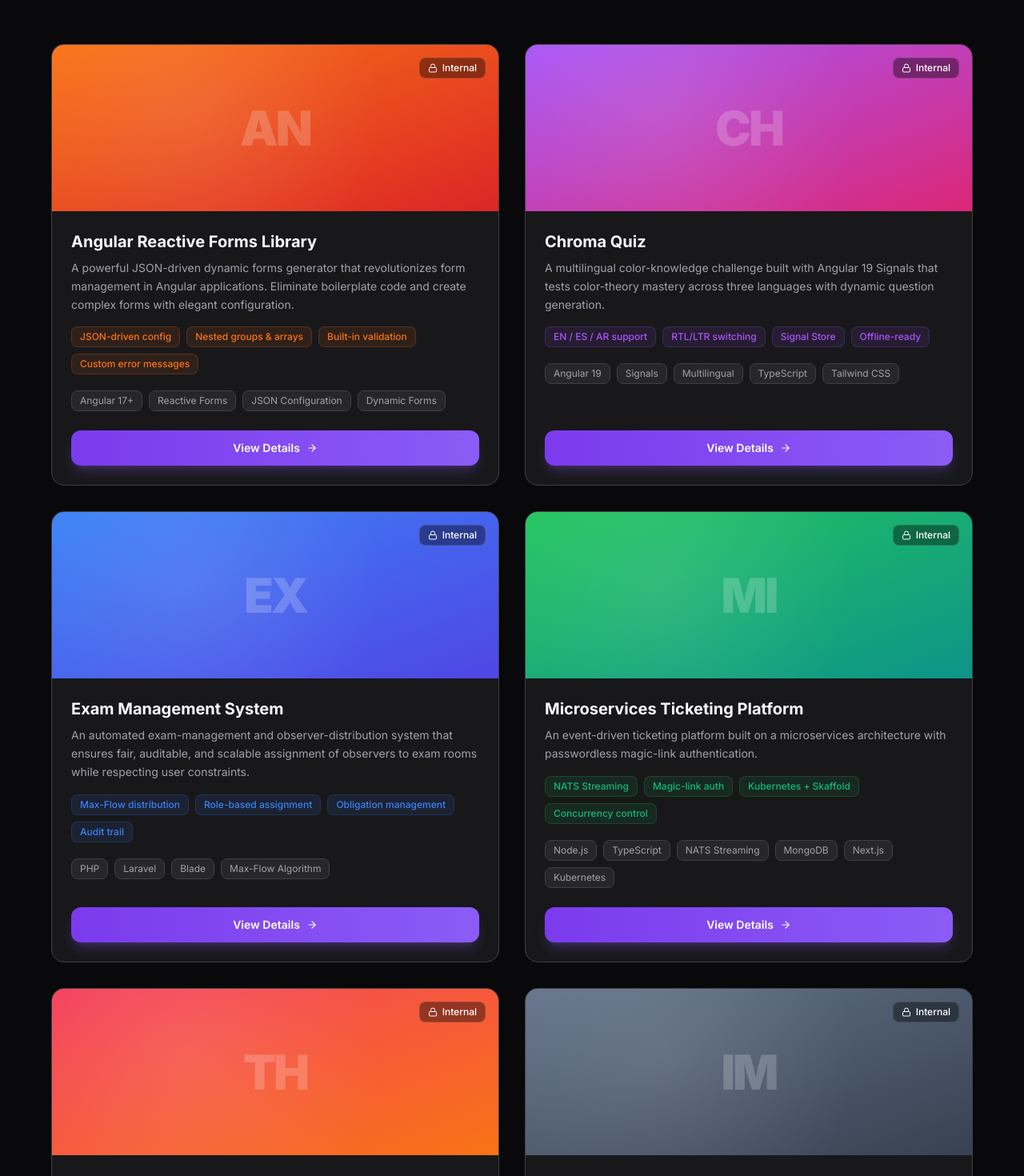
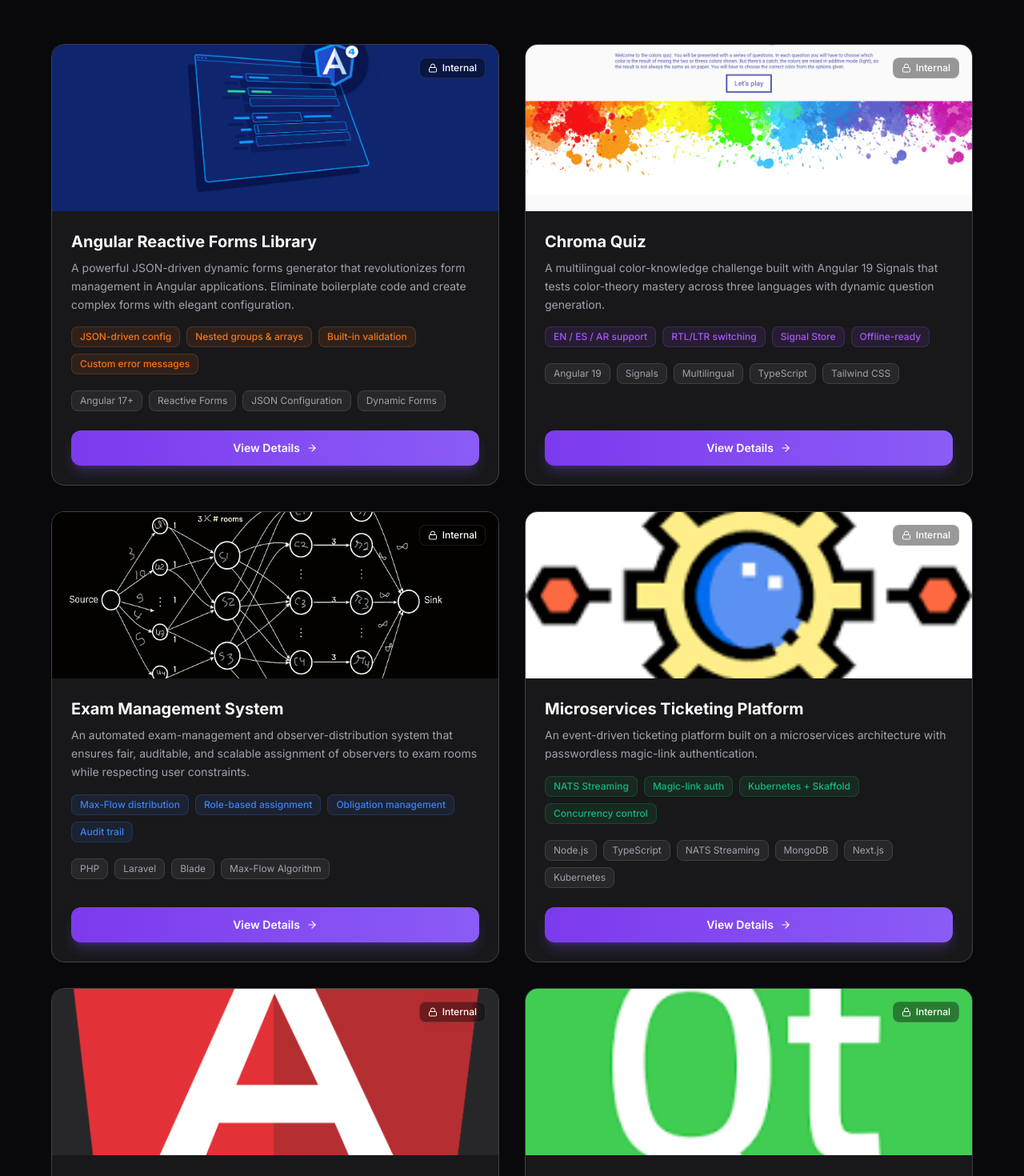
Before and after one commit to asemdreibati/portfolio, a Next.js app: page /projects in a window 1280 px wide. Shown: the part 320-1790 px from the top of the page at 80% size. Built offline with nearby package versions, Linux system fonts and the light colour scheme.

Commit message:
feat: replace gradient placeholders with real project images

```diff
--- a/app/projects/angular-forms/page.tsx
+++ b/app/projects/angular-forms/page.tsx
@@ -1,3 +1,4 @@
+import Image from 'next/image'
 import Link from 'next/link'
 import { ArrowLeft, Lock, Code2, Layers, ShieldCheck, Repeat2 } from 'lucide-react'
 
@@ -40,15 +41,9 @@ export default function AngularFormsPage() {
           <ArrowLeft className="w-4 h-4" /> All Projects
         </Link>
 
-        {/* Hero banner */}
-        <div className="relative h-72 sm:h-80 rounded-2xl overflow-hidden mb-10 bg-gradient-to-br from-orange-500 to-red-600 flex items-center justify-center">
-          <div className="absolute inset-0 opacity-10 bg-[radial-gradient(circle_at_30%_40%,white,transparent_60%)]" />
-          <span className="text-8xl font-black tracking-tighter opacity-20 select-none text-white">AF</span>
-          <div className="absolute bottom-6 left-6">
-            <span className="bg-orange-500/90 text-white text-xs font-semibold px-3 py-1 rounded-full">
-              Angular Library
-            </span>
-          </div>
+        {/* Hero image */}
+        <div className="relative h-72 sm:h-80 rounded-2xl overflow-hidden mb-10 bg-[var(--bg-surface-2)]">
+          <Image src="/images/angular-forms.png" alt="Angular Reactive Forms Library" fill className="object-cover" sizes="(max-width: 896px) 100vw, 896px" />
         </div>
 
         {/* Title */}
--- a/app/projects/chroma-quiz/page.tsx
+++ b/app/projects/chroma-quiz/page.tsx
@@ -1,3 +1,4 @@
+import Image from 'next/image'
 import Link from 'next/link'
 import { ArrowLeft, Lock, Globe, Zap, BarChart2, WifiOff } from 'lucide-react'
 
@@ -44,18 +45,9 @@ export default function ChromaQuizPage() {
           <ArrowLeft className="w-4 h-4" /> All Projects
         </Link>
 
-        {/* Hero banner */}
-        <div className="relative h-72 sm:h-80 rounded-2xl overflow-hidden mb-10 bg-gradient-to-br from-purple-500 to-pink-600 flex items-center justify-center">
-          <div className="absolute inset-0 opacity-10 bg-[radial-gradient(circle_at_30%_40%,white,transparent_60%)]" />
-          <span className="text-8xl font-black tracking-tighter opacity-20 select-none text-white">CQ</span>
-          <div className="absolute bottom-6 left-6 flex gap-2">
-            <span className="bg-purple-500/90 text-white text-xs font-semibold px-3 py-1 rounded-full">
-              Angular 19
-            </span>
-            <span className="bg-black/50 backdrop-blur-sm border border-white/10 text-white text-xs font-semibold px-3 py-1 rounded-full">
-              Open Source
-            </span>
-          </div>
+        {/* Hero image */}
+        <div className="relative h-72 sm:h-80 rounded-2xl overflow-hidden mb-10 bg-[var(--bg-surface-2)]">
+          <Image src="/images/angular-chroma-quiz-1.png" alt="Chroma Quiz" fill className="object-cover" sizes="(max-width: 896px) 100vw, 896px" />
         </div>
 
         {/* Title */}
--- a/app/projects/exam-management/page.tsx
+++ b/app/projects/exam-management/page.tsx
@@ -1,3 +1,4 @@
+import Image from 'next/image'
 import Link from 'next/link'
 import { ArrowLeft, Lock, GitBranch, Users, Shield, Scale } from 'lucide-react'
 
@@ -49,15 +50,9 @@ export default function ExamManagementPage() {
           <ArrowLeft className="w-4 h-4" /> All Projects
         </Link>
 
-        {/* Hero banner */}
-        <div className="relative h-72 sm:h-80 rounded-2xl overflow-hidden mb-10 bg-gradient-to-br from-blue-500 to-indigo-600 flex items-center justify-center">
-          <div className="absolute inset-0 opacity-10 bg-[radial-gradient(circle_at_30%_40%,white,transparent_60%)]" />
-          <span className="text-8xl font-black tracking-tighter opacity-20 select-none text-white">EM</span>
-          <div className="absolute bottom-6 left-6">
-            <span className="bg-blue-500/90 text-white text-xs font-semibold px-3 py-1 rounded-full">
-              PHP / Laravel
-            </span>
-          </div>
+        {/* Hero image */}
+        <div className="relative h-72 sm:h-80 rounded-2xl overflow-hidden mb-10 bg-[var(--bg-surface-2)]">
+          <Image src="/images/exam-management.png" alt="Exam Management System" fill className="object-cover" sizes="(max-width: 896px) 100vw, 896px" />
         </div>
 
         {/* Title */}
--- a/app/projects/im-chat/page.tsx
+++ b/app/projects/im-chat/page.tsx
@@ -1,3 +1,4 @@
+import Image from 'next/image'
 import Link from 'next/link'
 import { ArrowLeft, Lock, Radio, Monitor, Wifi, BookOpen } from 'lucide-react'
 
@@ -50,18 +51,9 @@ export default function ImChatPage() {
           <ArrowLeft className="w-4 h-4" /> All Projects
         </Link>
 
-        {/* Hero banner */}
-        <div className="relative h-72 sm:h-80 rounded-2xl overflow-hidden mb-10 bg-gradient-to-br from-slate-500 to-gray-700 flex items-center justify-center">
-          <div className="absolute inset-0 opacity-10 bg-[radial-gradient(circle_at_30%_40%,white,transparent_60%)]" />
-          <span className="text-8xl font-black tracking-tighter opacity-20 select-none text-white">IM</span>
-          <div className="absolute bottom-6 left-6 flex gap-2">
-            <span className="bg-slate-600/90 text-white text-xs font-semibold px-3 py-1 rounded-full">
-              C++ / Qt 6
-            </span>
-            <span className="bg-black/50 backdrop-blur-sm border border-white/10 text-white text-xs font-semibold px-3 py-1 rounded-full">
-              Open Source
-            </span>
-          </div>
+        {/* Hero image */}
+        <div className="relative h-72 sm:h-80 rounded-2xl overflow-hidden mb-10 bg-[var(--bg-surface-2)]">
+          <Image src="/images/qt.png" alt="IM-Chat" fill className="object-contain p-6" sizes="(max-width: 896px) 100vw, 896px" />
         </div>
 
         {/* Title */}
--- a/app/projects/microservices/page.tsx
+++ b/app/projects/microservices/page.tsx
@@ -1,3 +1,4 @@
+import Image from 'next/image'
 import Link from 'next/link'
 import { ArrowLeft, Lock, Server, GitBranch, Zap } from 'lucide-react'
 
@@ -46,15 +47,9 @@ export default function MicroservicesPage() {
           <ArrowLeft className="w-4 h-4" /> All Projects
         </Link>
 
-        {/* Hero banner */}
-        <div className="relative h-72 sm:h-80 rounded-2xl overflow-hidden mb-10 bg-gradient-to-br from-green-500 to-teal-600 flex items-center justify-center">
-          <div className="absolute inset-0 opacity-10 bg-[radial-gradient(circle_at_30%_40%,white,transparent_60%)]" />
-          <span className="text-8xl font-black tracking-tighter opacity-20 select-none text-white">MS</span>
-          <div className="absolute bottom-6 left-6">
-            <span className="bg-green-500/90 text-white text-xs font-semibold px-3 py-1 rounded-full">
-              Microservices
-            </span>
-          </div>
+        {/* Hero image */}
+        <div className="relative h-72 sm:h-80 rounded-2xl overflow-hidden mb-10 bg-[var(--bg-surface-2)]">
+          <Image src="/images/microservices.png" alt="Microservices Ticketing Platform" fill className="object-contain p-6" sizes="(max-width: 896px) 100vw, 896px" />
         </div>
 
         {/* Title */}
--- a/app/projects/page.tsx
+++ b/app/projects/page.tsx
@@ -1,3 +1,4 @@
+import Image from 'next/image'
 import Link from 'next/link'
 import { ArrowRight, Lock } from 'lucide-react'
 
@@ -9,7 +10,7 @@ const workProjects = [
       'A powerful JSON-driven dynamic forms generator that revolutionizes form management in Angular applications. Eliminate boilerplate code and create complex forms with elegant configuration.',
     tags: ['Angular 17+', 'Reactive Forms', 'JSON Configuration', 'Dynamic Forms'],
     features: ['JSON-driven config', 'Nested groups & arrays', 'Built-in validation', 'Custom error messages'],
-    gradient: 'from-orange-500 to-red-600',
+    image: '/images/angular-forms.png',
     color: '#f97316',
     bg: 'bg-orange-500/10',
     border: 'border-orange-500/20',
@@ -21,7 +22,7 @@ const workProjects = [
       'A multilingual color-knowledge challenge built with Angular 19 Signals that tests color-theory mastery across three languages with dynamic question generation.',
     tags: ['Angular 19', 'Signals', 'Multilingual', 'TypeScript', 'Tailwind CSS'],
     features: ['EN / ES / AR support', 'RTL/LTR switching', 'Signal Store', 'Offline-ready'],
-    gradient: 'from-purple-500 to-pink-600',
+    image: '/images/angular-chroma-quiz-1.png',
     color: '#a855f7',
     bg: 'bg-purple-500/10',
     border: 'border-purple-500/20',
@@ -33,7 +34,7 @@ const workProjects = [
       'An automated exam-management and observer-distribution system that ensures fair, auditable, and scalable assignment of observers to exam rooms while respecting user constraints.',
     tags: ['PHP', 'Laravel', 'Blade', 'Max-Flow Algorithm'],
     features: ['Max-Flow distribution', 'Role-based assignment', 'Obligation management', 'Audit trail'],
-    gradient: 'from-blue-500 to-indigo-600',
+    image: '/images/exam-management.png',
     color: '#3b82f6',
     bg: 'bg-blue-500/10',
     border: 'border-blue-500/20',
@@ -45,7 +46,7 @@ const workProjects = [
       'An event-driven ticketing platform built on a microservices architecture with passwordless magic-link authentication.',
     tags: ['Node.js', 'TypeScript', 'NATS Streaming', 'MongoDB', 'Next.js', 'Kubernetes'],
     features: ['NATS Streaming', 'Magic-link auth', 'Kubernetes + Skaffold', 'Concurrency control'],
-    gradient: 'from-green-500 to-teal-600',
+    image: '/images/microservices.png',
     color: '#10b981',
     bg: 'bg-green-500/10',
     border: 'border-green-500/20',
@@ -57,7 +58,7 @@ const workProjects = [
       'A cutting-edge e-commerce PWA built with Angular 19 featuring the NgRx Signal Store for ultra-responsive, signals-based state management.',
     tags: ['Angular 19', 'NgRx SignalStore', 'TypeScript 5.3', 'Tailwind CSS', 'Vite'],
     features: ['PWA + offline', 'NgRx SignalStore', '95 Lighthouse score', 'Multi-tab sync'],
-    gradient: 'from-rose-500 to-orange-500',
+    image: '/images/angular.png',
     color: '#f43f5e',
     bg: 'bg-rose-500/10',
     border: 'border-rose-500/20',
@@ -69,7 +70,7 @@ const workProjects = [
       'A lightweight, cross-platform instant-messaging app built with C++ and Qt, featuring a clean client-server architecture with private, group, and broadcast messaging.',
     tags: ['C++17', 'Qt 6', 'CMake', 'TCP Sockets'],
     features: ['Unicast / Multicast / Broadcast', 'Low-latency TCP', 'Cross-platform', 'Qt Widgets GUI'],
-    gradient: 'from-slate-500 to-gray-700',
+    image: '/images/qt.png',
     color: '#64748b',
     bg: 'bg-slate-500/10',
     border: 'border-slate-500/20',
@@ -109,16 +110,14 @@ export default function ProjectsPage() {
               style={{ animationDelay: `${i * 0.1}s` }}
             >
               {/* Project visual */}
-              <div
-                className={`relative h-52 overflow-hidden bg-gradient-to-br ${project.gradient} flex items-center justify-center`}
-              >
-                <div className="absolute inset-0 opacity-10 bg-[radial-gradient(circle_at_30%_40%,white,transparent_60%)]" />
-                <span
-                  className="text-6xl font-black tracking-tighter opacity-20 select-none"
-                  style={{ color: 'white' }}
-                >
-                  {project.title.slice(0, 2).toUpperCase()}
-                </span>
+              <div className="relative h-52 overflow-hidden bg-[var(--bg-surface-2)]">
+                <Image
+                  src={project.image}
+                  alt={project.title}
+                  fill
+                  className="object-cover group-hover:scale-105 transition-transform duration-500"
+                  sizes="(max-width: 768px) 100vw, 50vw"
+                />
                 {/* Internal badge */}
                 <div className="absolute top-4 right-4 bg-black/40 backdrop-blur-sm border border-white/10 rounded-lg px-2.5 py-1 text-xs font-medium text-white flex items-center gap-1.5">
                   <Lock className="w-3 h-3" /> Internal
--- a/app/projects/signals-shop/page.tsx
+++ b/app/projects/signals-shop/page.tsx
@@ -1,3 +1,4 @@
+import Image from 'next/image'
 import Link from 'next/link'
 import { ArrowLeft, Lock, ShoppingCart, Gauge, WifiOff, Layers } from 'lucide-react'
 
@@ -45,18 +46,9 @@ export default function SignalsShopPage() {
           <ArrowLeft className="w-4 h-4" /> All Projects
         </Link>
 
-        {/* Hero banner */}
-        <div className="relative h-72 sm:h-80 rounded-2xl overflow-hidden mb-10 bg-gradient-to-br from-rose-500 to-orange-500 flex items-center justify-center">
-          <div className="absolute inset-0 opacity-10 bg-[radial-gradient(circle_at_30%_40%,white,transparent_60%)]" />
-          <span className="text-8xl font-black tracking-tighter opacity-20 select-none text-white">SS</span>
-          <div className="absolute bottom-6 left-6 flex gap-2">
-            <span className="bg-rose-500/90 text-white text-xs font-semibold px-3 py-1 rounded-full">
-              Angular 19 PWA
-            </span>
-            <span className="bg-black/50 backdrop-blur-sm border border-white/10 text-white text-xs font-semibold px-3 py-1 rounded-full">
-              Open Source
-            </span>
-          </div>
+        {/* Hero image */}
+        <div className="relative h-72 sm:h-80 rounded-2xl overflow-hidden mb-10 bg-[var(--bg-surface-2)]">
+          <Image src="/images/angular.png" alt="The Signals Shop" fill className="object-cover" sizes="(max-width: 896px) 100vw, 896px" />
         </div>
 
         {/* Title */}
```
